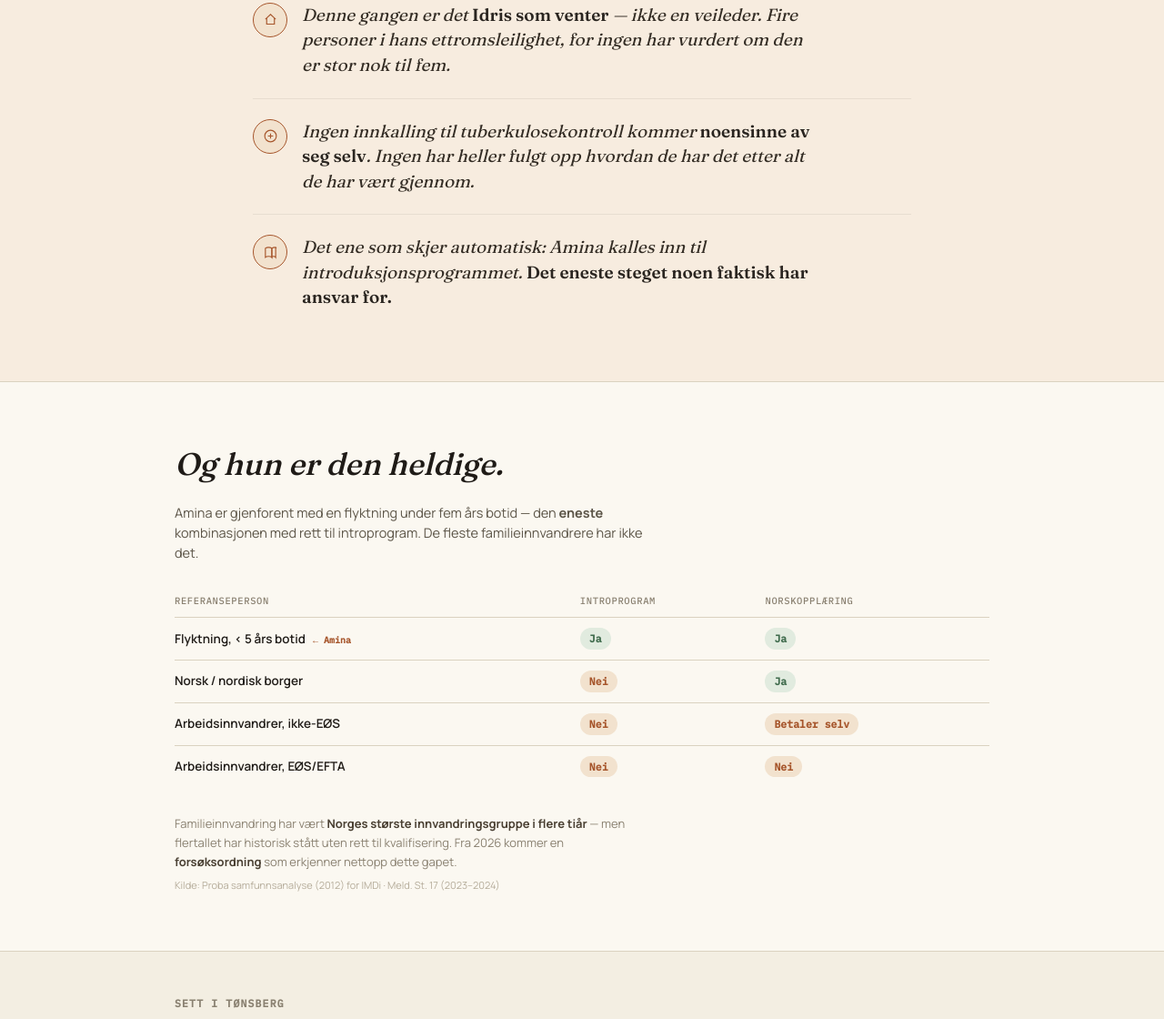
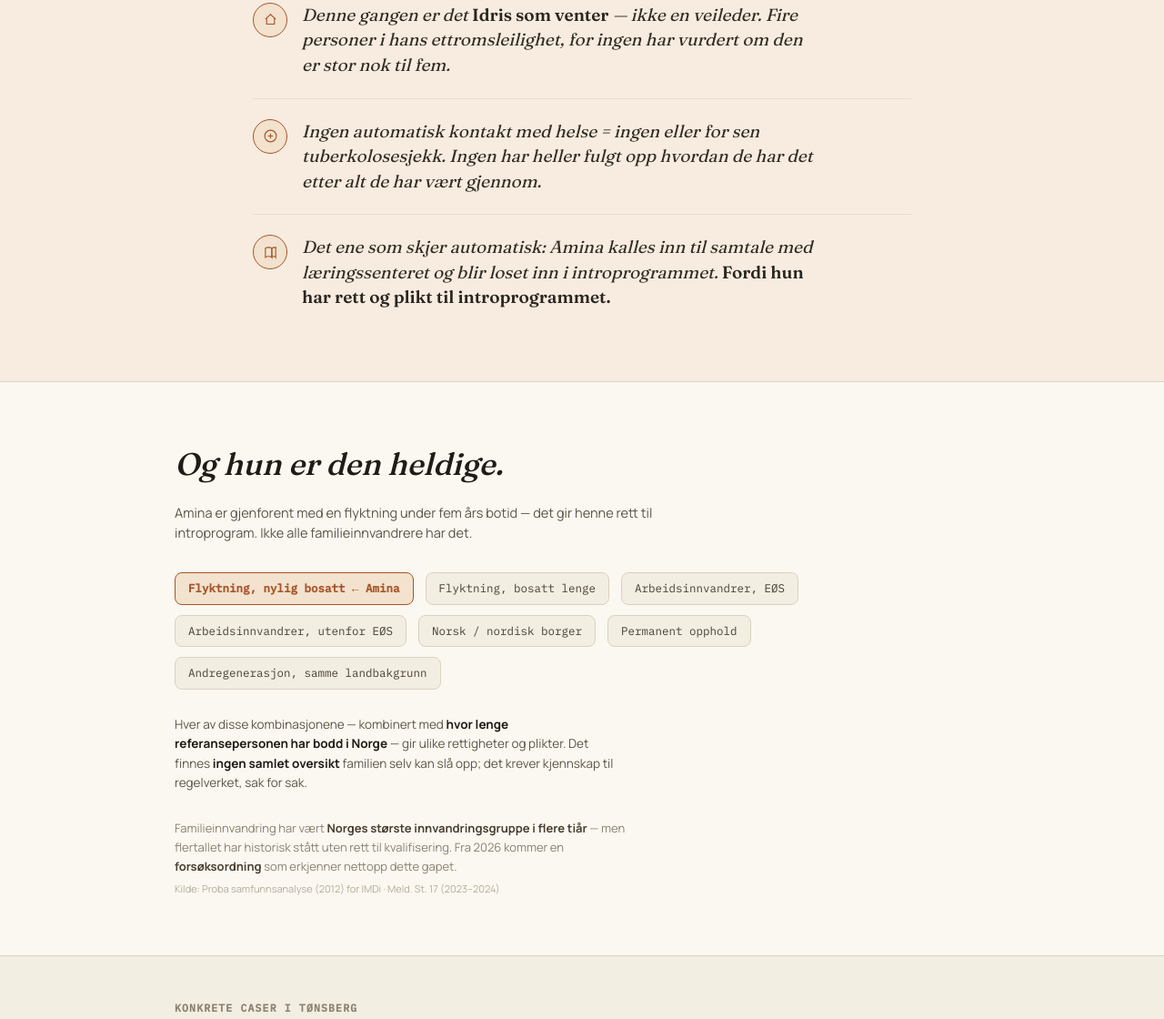
Before and after one commit to tonsbergloftet/familiegjenforente-historien, a plain HTML site: page index.html in a window 1280 px wide. Shown: the part 1511-2631 px from the top of the page at 91% size. Drawn offline with Linux system fonts and the light colour scheme.

Commit message:
Add files via upload

```diff
--- a/index.html
+++ b/index.html
@@ -88,6 +88,15 @@ h1{font-family:'Fraunces',Georgia,serif;font-weight:500;font-size:clamp(28px,5vw
 
 .pivot-note{font-size:13px;color:var(--mute);max-width:64ch;line-height:1.6}
 .pivot-note b{color:#4A4033}
+.cat-cloud{display:flex;flex-wrap:wrap;gap:11px 13px;margin-bottom:clamp(20px,3vw,28px)}
+.cat-chip{
+  font-family:'IBM Plex Mono',monospace;font-size:12.5px;color:#4A4033;
+  background:var(--bg);border:1px solid var(--line);border-radius:8px;
+  padding:7px 14px;
+}
+.cat-chip.hl{border-color:var(--b);color:var(--b);font-weight:600;background:var(--b-soft)}
+.cat-note{font-size:13.5px;color:#5C5548;max-width:60ch;margin-bottom:clamp(20px,3vw,28px);line-height:1.6}
+.cat-note b{color:#1F1B17}
 .src{font-size:11px;color:var(--mute2);margin-top:6px;display:block}
 
 .cases{padding:clamp(32px,5vw,48px) 0}
@@ -148,7 +157,7 @@ h1{font-family:'Fraunces',Georgia,serif;font-weight:500;font-size:clamp(28px,5vw
   <div class="beta">
     <div class="wrap-wide">
       <span class="beta-tag">Under arbeid · Beta</span>
-      <p>Tallene er avledet fra nasjonale rater og lokale antagelser, ikke offisiell kommunestatistikk. Sakseksemplene er avdekket via migrasjonskoordinator-rollen — en del av dette prosjektet.</p>
+      <p>Tallene er avledet fra nasjonal statistikk og lokale antagelser, ikke offisielle tall fra Tønsberg. Sakseksemplene er avdekket via migrasjonskoordinator-rollen — en del av dette prosjektet.</p>
     </div>
   </div>
 
@@ -206,11 +215,11 @@ h1{font-family:'Fraunces',Georgia,serif;font-weight:500;font-size:clamp(28px,5vw
         </div>
         <div class="scene" data-reveal>
           <div class="scene-icon"><svg viewBox="0 0 24 24" fill="none" stroke="currentColor" stroke-width="1.6"><circle cx="12" cy="12" r="9"/><path d="M12 8v8M8 12h8"/></svg></div>
-          <p>Ingen innkalling til tuberkulosekontroll kommer <b>noensinne av seg selv</b>. Ingen har heller fulgt opp hvordan de har det etter alt de har vært gjennom.</p>
+          <p>Ingen automatisk kontakt med helse = ingen eller for sen tuberkolosesjekk. Ingen har heller fulgt opp hvordan de har det etter alt de har vært gjennom.</p>
         </div>
         <div class="scene" data-reveal>
           <div class="scene-icon"><svg viewBox="0 0 24 24" fill="none" stroke="currentColor" stroke-width="1.6"><path d="M4 5.5S6 4 9 4s5 1.5 5 1.5v14S12 18 9 18s-5 1.5-5 1.5v-14Z"/><path d="M14 5.5S16 4 19 4s1 1.5 1 1.5v14s-1-1.5-4-1.5-2 1.5-2 1.5v-14Z"/></svg></div>
-          <p>Det ene som skjer automatisk: Amina kalles inn til introduksjonsprogrammet. <b>Det eneste steget noen faktisk har ansvar for.</b></p>
+          <p>Det ene som skjer automatisk: Amina kalles inn til samtale med læringssenteret og blir loset inn i introprogrammet. <b>Fordi hun har rett og plikt til introprogrammet.</b></p>
         </div>
       </div>
     </div>
@@ -219,17 +228,19 @@ h1{font-family:'Fraunces',Georgia,serif;font-weight:500;font-size:clamp(28px,5vw
   <section class="pivot">
     <div class="wrap-wide">
       <h2 data-reveal>Og hun er den heldige.</h2>
-      <p class="sub" data-reveal>Amina er gjenforent med en flyktning under fem års botid — den <b>eneste</b> kombinasjonen med rett til introprogram. De fleste familieinnvandrere har ikke det.</p>
+      <p class="sub" data-reveal>Amina er gjenforent med en flyktning under fem års botid — det gir henne rett til introprogram. Ikke alle familieinnvandrere har det.</p>
 
-      <table class="rights-table" data-reveal>
-        <thead><tr><th>Referanseperson</th><th>Introprogram</th><th>Norskopplæring</th></tr></thead>
-        <tbody>
-          <tr class="hl"><td>Flyktning, &lt; 5 års botid</td><td><span class="pill yes">Ja</span></td><td><span class="pill yes">Ja</span></td></tr>
-          <tr><td>Norsk / nordisk borger</td><td><span class="pill no">Nei</span></td><td><span class="pill yes">Ja</span></td></tr>
-          <tr><td>Arbeidsinnvandrer, ikke-EØS</td><td><span class="pill no">Nei</span></td><td><span class="pill no">Betaler selv</span></td></tr>
-          <tr><td>Arbeidsinnvandrer, EØS/EFTA</td><td><span class="pill no">Nei</span></td><td><span class="pill no">Nei</span></td></tr>
-        </tbody>
-      </table>
+      <div class="cat-cloud" data-reveal>
+        <span class="cat-chip hl">Flyktning, nylig bosatt ← Amina</span>
+        <span class="cat-chip">Flyktning, bosatt lenge</span>
+        <span class="cat-chip">Arbeidsinnvandrer, EØS</span>
+        <span class="cat-chip">Arbeidsinnvandrer, utenfor EØS</span>
+        <span class="cat-chip">Norsk / nordisk borger</span>
+        <span class="cat-chip">Permanent opphold</span>
+        <span class="cat-chip">Andregenerasjon, samme landbakgrunn</span>
+      </div>
+
+      <p class="cat-note" data-reveal>Hver av disse kombinasjonene — kombinert med <b>hvor lenge referansepersonen har bodd i Norge</b> — gir ulike rettigheter og plikter. Det finnes <b>ingen samlet oversikt</b> familien selv kan slå opp; det krever kjennskap til regelverket, sak for sak.</p>
 
       <p class="pivot-note" data-reveal>Familieinnvandring har vært <b>Norges største innvandringsgruppe i flere tiår</b> — men flertallet har historisk stått uten rett til kvalifisering. Fra 2026 kommer en <b>forsøksordning</b> som erkjenner nettopp dette gapet.
       <span class="src">Kilde: Proba samfunnsanalyse (2012) for IMDi · Meld. St. 17 (2023–2024)</span></p>
@@ -238,7 +249,7 @@ h1{font-family:'Fraunces',Georgia,serif;font-weight:500;font-size:clamp(28px,5vw
 
   <section class="cases">
     <div class="wrap-wide">
-      <h3 data-reveal>Sett i Tønsberg</h3>
+      <h3 data-reveal>Konkrete caser i Tønsberg</h3>
       <div class="case-row" data-reveal>
         <div class="case-box">
           <span class="case-tag">Sak · Tønsberg kommune</span>
@@ -272,8 +283,8 @@ h1{font-family:'Fraunces',Georgia,serif;font-weight:500;font-size:clamp(28px,5vw
       <p class="ask-eyebrow" data-reveal>Vårt ståsted</p>
       <h2 data-reveal>Vi ser det fra oppvekst og læring</h2>
       <p class="ask-thesis" data-reveal>For å hjelpe barna, må vi hjelpe familien rundt dem.</p>
-      <p class="ask-sub" data-reveal>Vi skal ikke ta ansvar for selve familiegjenforeningsprosessen — det er ikke vårt mandat. Men barnets beste avhenger av at familien fungerer, og det gjør den ikke i disse sakene.</p>
-      <p class="ask-sub" data-reveal>Helsesykepleiere, barnehageansatte og lærere møter dette først. Vi har i dag ikke formelt samarbeid med Læringssenteret om det som skjer videre — og ingen har mandat til å se mønsteret på tvers. Vi ber om <b>seks måneder</b> til å undersøke det fra vårt eget ståsted.</p>
+      <p class="ask-sub" data-reveal>Vi skal ikke ta ansvar for selve familiegjenforeningsprosessen. Men barnets beste avhenger av at familien fungerer, og det gjør den ikke i disse sakene.</p>
+      <p class="ask-sub" data-reveal>Ressurs migrasjon vil gi riktig informasjon til fagpersonene eller hjelperne de møter, men ikke direkte til personene det gjelder eller deres «uformelle» rådgivere. Hvordan kan vi <b>hjelpe disse familiene uten å bruke store ressurser?</b> </p>
 
       <div class="ask-grid" data-reveal>
         <div class="ask-card featured">
@@ -288,14 +299,14 @@ h1{font-family:'Fraunces',Georgia,serif;font-weight:500;font-size:clamp(28px,5vw
         </div>
       </div>
 
-      <p class="ask-scope" data-reveal>Ett av flere mulige tiltak. Vi ber om mandat til å teste — ikke til å eie hele løsningen.</p>
+      <p class="ask-scope" data-reveal>Ett av flere mulige tiltak.</p>
     </div>
   </section>
 
   <section class="close">
     <div class="wrap" data-reveal>
-      <blockquote>I dag er familien selv den eneste som ser hele bildet.</blockquote>
-      <p class="bridge">Vi ber om mandat til å endre det — for barnas skyld, fra vårt eget ståsted i oppvekst og læring.</p>
+      <blockquote>I dag er det ingen som ser hele bildet. I hvertfall ikke familiene.</blockquote>
+      <p class="bridge">Vi ser et behov for å gjøre det lettere å navigere i plikter, rettigheter og muligheter for disse familiene. For barnas skyld.</p>
     </div>
   </section>
 
```
